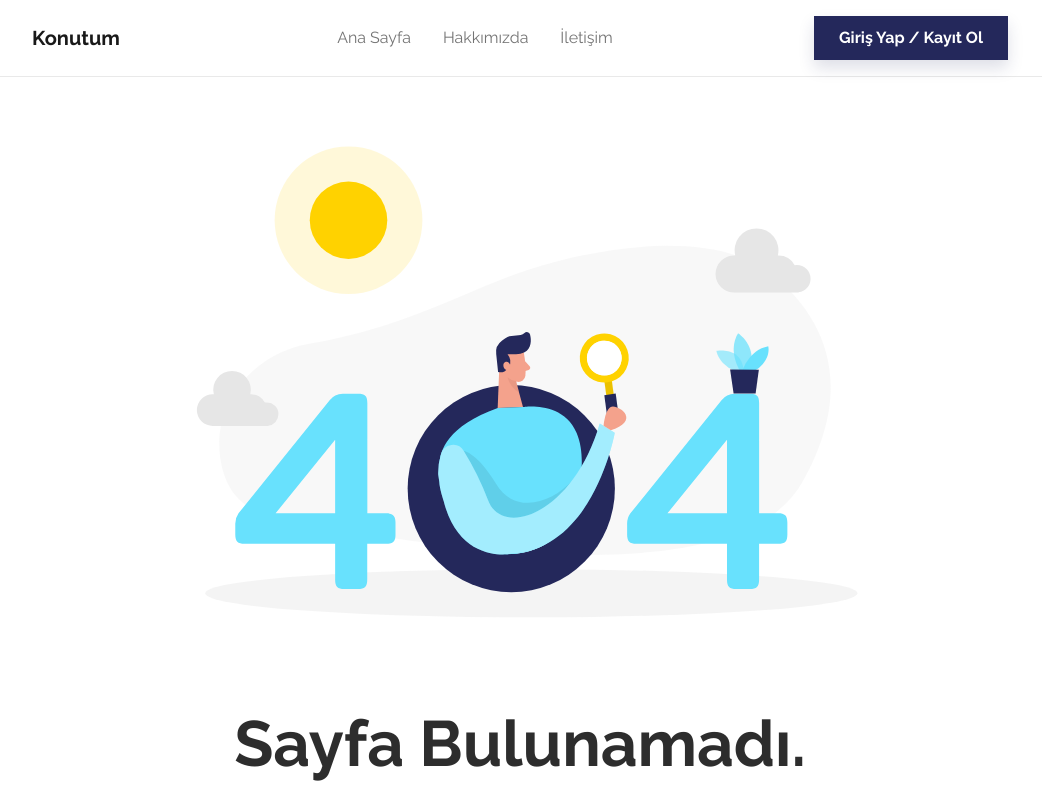
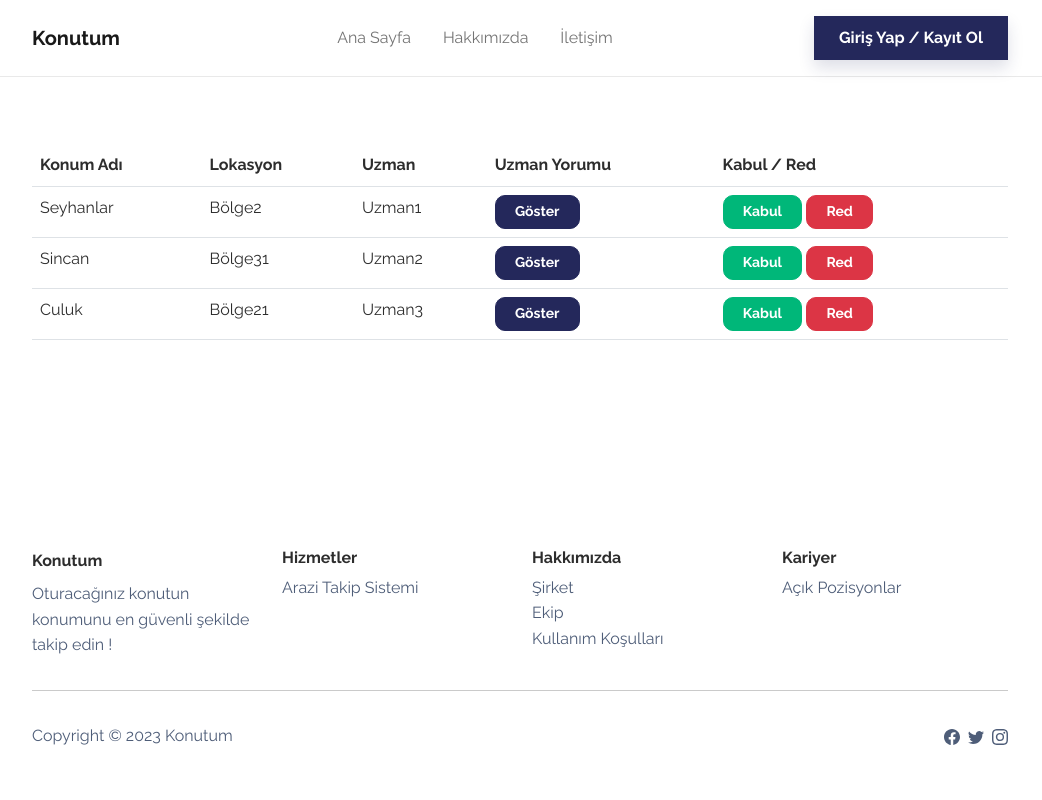
Before and after one commit to SammCro/konutum, a React (Create React App) app: page /changesAccept in a window 1280 px wide. Shown: the top 800 px of the page, without its empty margins (120-1162 px from the left). Built offline with nearby package versions, Linux system fonts and the light colour scheme.

Commit message:
new routes are added.

```diff
--- a/src/Components/AdminPages/ChangesAccept.jsx
+++ b/src/Components/AdminPages/ChangesAccept.jsx
@@ -10,6 +10,7 @@ export const ChangesAccept = () => {
               <tr>
                 <th>Konum Adı</th>
                 <th>Lokasyon</th>
+                <th>Uzman</th>
                 <th>Uzman Yorumu</th>
                 <th>Kabul / Red</th>
               </tr>
@@ -18,6 +19,7 @@ export const ChangesAccept = () => {
               <tr>
                 <td>Seyhanlar</td>
                 <td>Bölge2</td>
+                <td>Uzman1</td>
                 <td>
                   <button
                     className="btn btn-primary btn-sm"
@@ -47,6 +49,7 @@ export const ChangesAccept = () => {
               <tr>
                 <td>Sincan</td>
                 <td>Bölge31</td>
+                <td>Uzman2</td>
                 <td>
                   <button
                     className="btn btn-primary btn-sm"
@@ -76,6 +79,7 @@ export const ChangesAccept = () => {
               <tr>
                 <td>Culuk</td>
                 <td>Bölge21</td>
+                <td>Uzman3</td>
                 <td>
                   <button
                     className="btn btn-primary btn-sm"
--- a/src/Components/Routes.jsx
+++ b/src/Components/Routes.jsx
@@ -9,6 +9,9 @@ import { Signup } from "./MainPages/Signup";
 import { NotFoundPage } from "./MainPages/NotFoundPage";
 import { UserMap } from "./UserPages/UserMap";
 import { LocationDetect } from "./ProfessionalPages/LocationDetect"
+import { FilterLocation } from "./UserPages/FilterLocation"
+import { ChangesAccept } from "./AdminPages/ChangesAccept"
+import { ProfessionalChange } from "./AdminPages/ProfessionalControl"
 
 const Paths = () => {
   return (
@@ -24,7 +27,10 @@ const Paths = () => {
       <Route path="/signup" element={<Signup></Signup>} />
       <Route path="*" element={<NotFoundPage></NotFoundPage>} />
       <Route path="/usermap" element={<UserMap></UserMap>}></Route>
+      <Route path="/userFilterLocation" element={<FilterLocation></FilterLocation>}></Route>
       <Route path="/professionalMap" element={<LocationDetect></LocationDetect>}></Route>
+      <Route path="/changesAccept" element={<ChangesAccept></ChangesAccept>}></Route>
+      <Route path="/professionalControl" element={<ProfessionalChange></ProfessionalChange>}></Route>
     </Routes>
   );
 };
```
